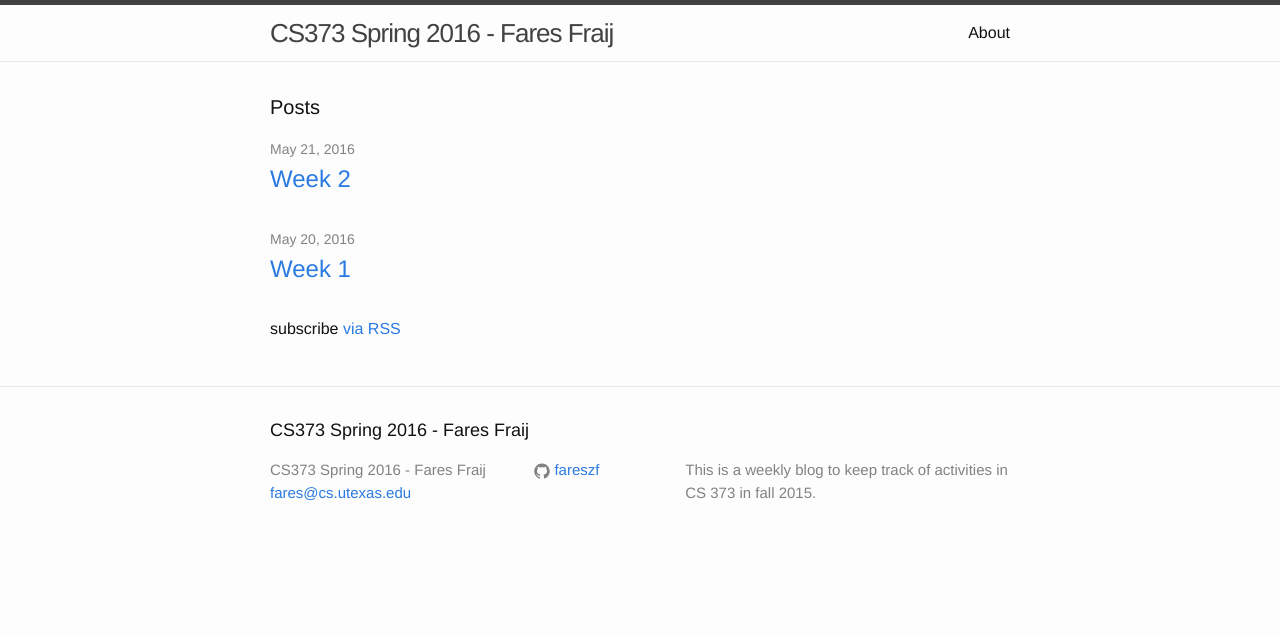
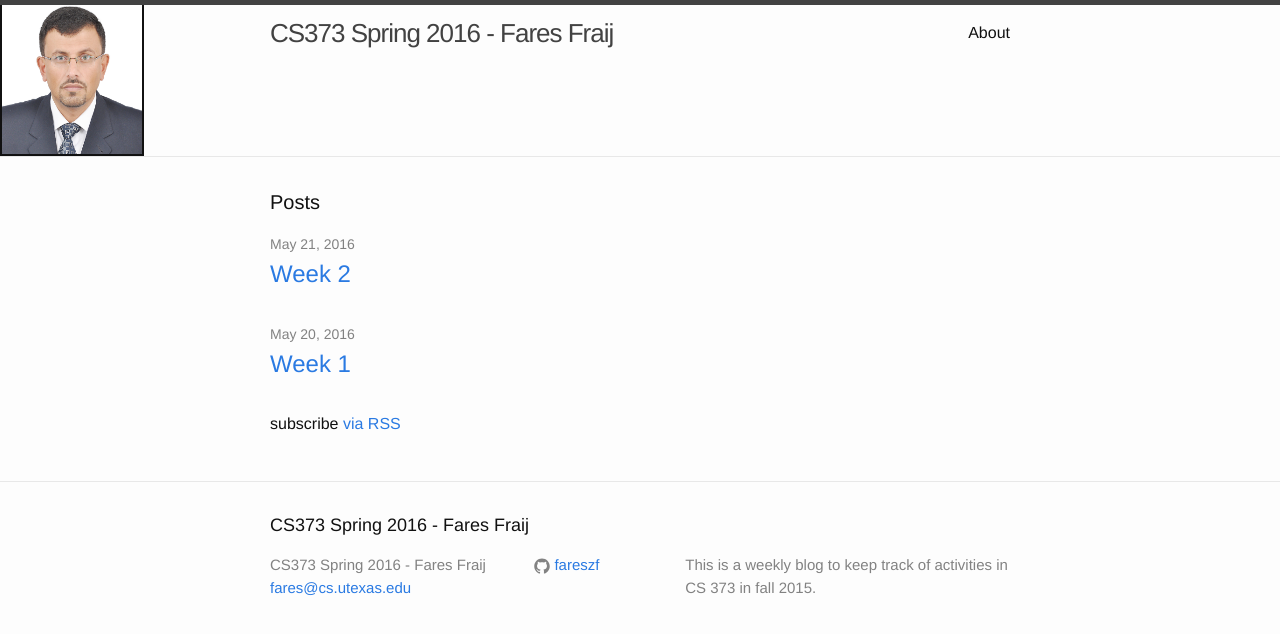
Before and after one commit to pikachuchu/at, a Jekyll site: the page built from index.html, in a window 1280 px wide. Shown: the top 634 px of the page. Built offline with Jekyll 4.4.1, drawn with Linux system fonts in a browser that asks for light colours.

Commit message:
Update layout

```diff
--- a/_layouts/default.html
+++ b/_layouts/default.html
@@ -4,8 +4,15 @@
   {% include head.html %}
 
   <body>
+    <div style="float:left;">
+            <img border=2.5 width=140 height=152
+            src="img/fares_fraij.jpg"
+            alt="Fares Fraij's photo"
+            align=center>
+    </div>
 
     {% include header.html %}
+
 
     <div class="page-content">
       <div class="wrapper">
```
